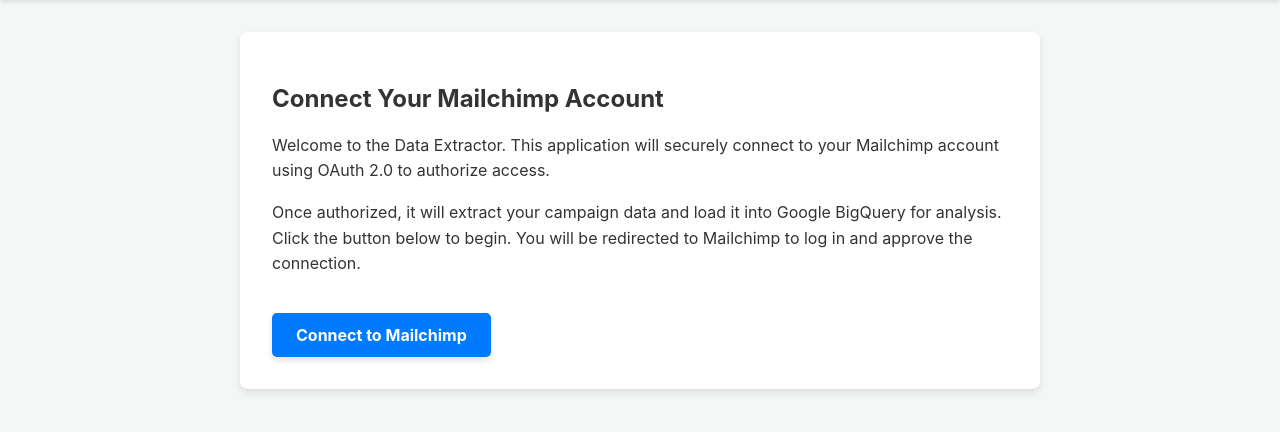
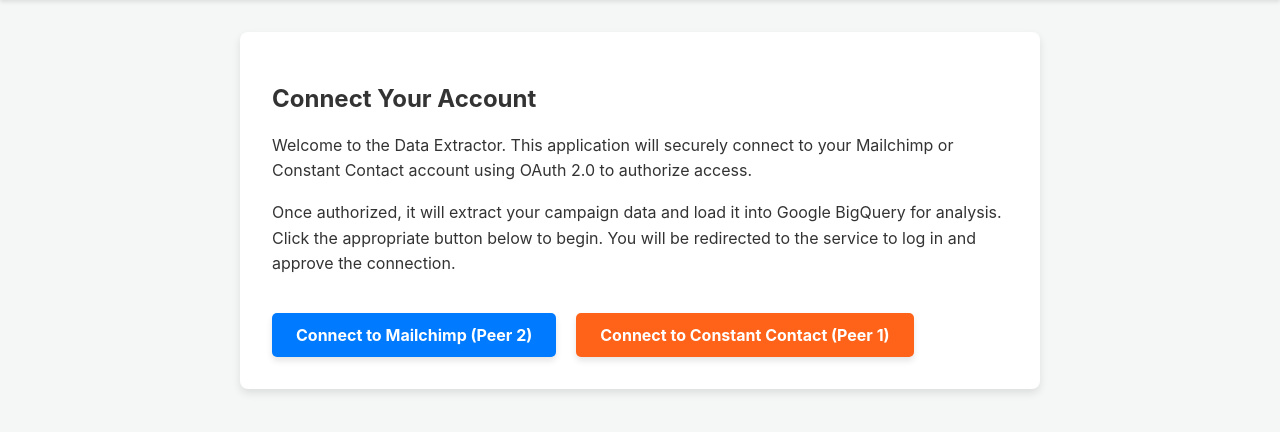
Before and after one commit to nllaeder/laeder_mis581_capstone, a Flask app: page / in a window 1280 px wide. Shown: the part 73-505 px from the top of the page. Run offline with Flask 2, Linux system fonts and the light colour scheme.

Commit message:
mailchimp working, cc not

```diff
--- a/app.py
+++ b/app.py
@@ -2,6 +2,7 @@
 import requests
 import json
 import uuid
+import base64
 from urllib.parse import urlparse, parse_qs
 from flask import Flask, request, redirect, session, url_for, render_template
 from google.cloud import secretmanager
@@ -13,23 +14,15 @@
 app.secret_key = os.urandom(24) # Needed for session management
 
 # --- Configuration ---
-# Load from environment variables. Ensure these are set in your environment.
 GCP_PROJECT_ID = os.environ.get("GCP_PROJECT_ID")
 MAILCHIMP_CLIENT_ID = os.environ.get("MAILCHIMP_CLIENT_ID")
 MAILCHIMP_CLIENT_SECRET = os.environ.get("MAILCHIMP_CLIENT_SECRET")
+CONSTANT_CONTACT_CLIENT_ID = os.environ.get("CONSTANT_CONTACT_CLIENT_ID")
+CONSTANT_CONTACT_CLIENT_SECRET = os.environ.get("CONSTANT_CONTACT_CLIENT_SECRET")
 
-# --- Diagnostic Prints ---
-print("-" * 40)
-print("Checking environment variables...")
-print(f"GCP_PROJECT_ID loaded: {GCP_PROJECT_ID is not None}")
-print(f"MAILCHIMP_CLIENT_ID loaded: {MAILCHIMP_CLIENT_ID is not None}")
-print(f"MAILCHIMP_CLIENT_SECRET loaded: {MAILCHIMP_CLIENT_SECRET is not None}")
-print("If any are False, check your .env file.")
-print("-" * 40)
-
-# IMPORTANT: This must match the "Redirect URI" in your Mailchimp OAuth App settings.
-# For local testing, it will be http://127.0.0.1:5000/callback
+# IMPORTANT: This must match the "Redirect URI" in your App settings.
 REDIRECT_URI = "http://34.74.242.84:5000/callback"
+CC_REDIRECT_URI = "http://34.74.242.84:5000/cc_callback/"
 
 def store_secret(project_id: str, secret_id: str, payload: dict):
     """Stores a secret in Google Cloud Secret Manager."""
@@ -40,6 +33,7 @@
     try:
         client.get_secret(request={"name": secret_name})
     except Exception:
+        print(f"Secret {secret_id} not found. Creating it now.")
         client.create_secret(
             request={
                 "parent": parent,
@@ -51,24 +45,27 @@
     client.add_secret_version(
         request={"parent": secret_name, "payload": {"data": payload_bytes}}
     )
-    print(f"Successfully stored token in secret: {secret_id}")
+    print(f"Successfully stored/updated token in secret: {secret_id}")
 
 
 @app.route("/")
 def index():
-    """Homepage with a link to start the authorization process."""
+    """Homepage with links to start the authorization process."""
     return render_template('index.html')
 
 
 @app.route("/authorize")
 def authorize():
-    """Redirects user to Mailchimp for authorization."""
+    """Redirects user to Mailchimp for authorization. Now accepts a peer id."""
+    ### CHANGE START ###
+    peer_id = request.args.get('peer', 'unknown') # e.g., /authorize?peer=2
     if not all([GCP_PROJECT_ID, MAILCHIMP_CLIENT_ID, MAILCHIMP_CLIENT_SECRET]):
         return "Error: Environment variables are not set.", 500
 
-    # Create a state token to prevent CSRF attacks.
-    state = str(uuid.uuid4())
+    state_uuid = str(uuid.uuid4())
+    state = f"{state_uuid}|peer_id={peer_id}" # Embed peer_id in the state
     session['state'] = state
+    ### CHANGE END ###
 
     auth_url = (
         f"https://login.mailchimp.com/oauth2/authorize?"
@@ -78,12 +75,46 @@
     return redirect(auth_url)
 
 
+@app.route("/cc_authorize")
+def cc_authorize():
+    """Redirects user to Constant Contact for authorization. Now accepts a peer id."""
+    ### CHANGE START ###
+    peer_id = request.args.get('peer', 'unknown') # e.g., /cc_authorize?peer=1
+    if not all([GCP_PROJECT_ID, CONSTANT_CONTACT_CLIENT_ID, CONSTANT_CONTACT_CLIENT_SECRET]):
+        return "Error: Constant Contact environment variables are not set.", 500
+
+    # --- DIAGNOSTIC PRINT for Client ID ---
+    print(f"--- Using Constant Contact Client ID: {CONSTANT_CONTACT_CLIENT_ID} ---")
+    # ---
+
+    state_uuid = str(uuid.uuid4())
+    state = f"{state_uuid}|peer_id={peer_id}" # Embed peer_id in the state
+    session['cc_state'] = state
+    ### CHANGE END ###
+
+    auth_url = (
+        f"https://identity.constantcontact.com/oauth2/aus1lm3ry9mF7x2Ja0h8/v1/authorize?" # <-- Use THIS base URL
+        f"response_type=code&client_id={CONSTANT_CONTACT_CLIENT_ID}"
+        f"&redirect_uri={CC_REDIRECT_URI}&scope=contact_data&state={state}"
+    )
+    return redirect(auth_url)
+
+
 @app.route("/callback")
 def callback():
     """Handles the callback from Mailchimp after authorization."""
     # --- 1. Security Check: Validate State ---
-    if request.args.get('state') != session.pop('state', None):
+    state_from_mc = request.args.get('state')
+    state_from_session = session.pop('state', None)
+
+    if not state_from_mc or state_from_mc != state_from_session:
         return "Error: State mismatch. This could be a sign of a CSRF attack.", 400
+
+    # Extract peer_id from the state string
+    try:
+        peer_id = state_from_mc.split('|peer_id=')[1]
+    except (IndexError, TypeError):
+        peer_id = "unknown"
 
     # --- 2. Get Authorization Code ---
     auth_code = request.args.get("code")
@@ -99,35 +130,105 @@
         "redirect_uri": REDIRECT_URI,
         "code": auth_code,
     }
-    response = requests.post(token_url, data=token_data)
+    response = requests.post(token_url, json=token_data)
     if response.status_code != 200:
-        return f"Error exchanging code for token: {response.text}", 500
+        return f"Error exchanging code for token: {response.status_code} {response.text}", 500
     token_payload = response.json()
 
+    # --- DIAGNOSTIC PRINT ---
+    print("--- FRESH MAILCHIMP TOKEN DATA ---")
+    print(json.dumps(token_payload, indent=2))
+    print("----------------------------------")
+
     # --- 4. Get Server Prefix (Metadata) ---
-    metadata_url = "https://login.mailchimp.com/oauth2/metadata"
-    headers = {"Authorization": f"OAuth {token_payload['access_token']}"}
-    metadata_response = requests.get(metadata_url, headers=headers)
-    if metadata_response.status_code != 200:
-        return f"Error getting metadata: {metadata_response.text}", 500
-    metadata_payload = metadata_response.json()
+    try:
+        metadata_url = "https://login.mailchimp.com/oauth2/metadata"
+        headers = {"Authorization": f"OAuth {token_payload['access_token']}"}
+        metadata_response = requests.get(metadata_url, headers=headers)
+        metadata_response.raise_for_status() # Raise HTTPError for bad responses (4xx or 5xx)
+        token_payload['dc'] = metadata_response.json()["dc"]
+    except requests.exceptions.RequestException as e:
+        return f"Error fetching Mailchimp metadata: {e}", 500
+    except KeyError:
+        return "Error: 'dc' (server prefix) not found in Mailchimp metadata response.", 500
 
     # --- 5. Combine and Store Token ---
-    full_token_data = {**token_payload, "dc": metadata_payload.get("dc")}
-    secret_id = "mailchimp_oauth_token"  # Using a fixed name for simplicity
+    secret_id = f"peer{peer_id}_mailchimp_token"
+    print(f"Received tokens for Mailchimp peer: {peer_id}. Storing in secret: {secret_id}")
 
     if not GCP_PROJECT_ID:
         return "Error: GCP_PROJECT_ID environment variable not set.", 500
 
     try:
-        store_secret(GCP_PROJECT_ID, secret_id, full_token_data)
+        store_secret(GCP_PROJECT_ID, secret_id, token_payload)
     except Exception as e:
         return f"Error storing secret in GCP Secret Manager: {e}", 500
 
     return "<h1>Success!</h1><p>Authorization complete. Your Mailchimp token has been securely stored.</p>"
 
 
+@app.route("/cc_callback")
+def cc_callback():
+    """Handles the callback from Constant Contact after authorization."""
+    # --- 1. Security Check: Validate State ---
+    state_from_cc = request.args.get('state')
+    state_from_session = session.pop('cc_state', None)
+
+    if not state_from_cc or state_from_cc != state_from_session:
+        return "Error: State mismatch. This could be a sign of a CSRF attack.", 400
+
+    # Extract peer_id from the state string
+    try:
+        peer_id = state_from_cc.split('|peer_id=')[1]
+    except (IndexError, TypeError):
+        peer_id = "unknown"
+
+    # --- 2. Get Authorization Code ---
+    auth_code = request.args.get("code")
+    if not auth_code:
+        return "Error: No authorization code provided by Constant Contact.", 400
+
+    # --- 3. Exchange Code for Access Token ---
+    token_url = "https://authz.constantcontact.com/oauth2/default/v1/token"
+    auth_string = f"{CONSTANT_CONTACT_CLIENT_ID}:{CONSTANT_CONTACT_CLIENT_SECRET}"
+    auth_header = base64.b64encode(auth_string.encode("utf-8")).decode("utf-8")
+    headers = {
+        "Authorization": f"Basic {auth_header}",
+        "Content-Type": "application/x-www-form-urlencoded"
+    }
+    token_data = {
+        "grant_type": "authorization_code",
+        "redirect_uri": CC_REDIRECT_URI,
+        "code": auth_code,
+    }
+
+    response = requests.post(token_url, headers=headers, data=token_data)
+
+    if response.status_code != 200:
+        return f"Error exchanging code for token: {response.status_code} {response.text}", 500
+
+    token_payload = response.json()
+
+    # THIS IS THE CRITICAL DIAGNOSTIC PRINT
+    print("--- FRESH CONSTANT CONTACT TOKEN DATA ---")
+    print(json.dumps(token_payload, indent=2))
+    print("-----------------------------------------")
+
+    # --- 4. Store Token ---
+    # Make the secret name dynamic based on the peer
+    secret_id = f"peer{peer_id}_constant_contact_token"
+    print(f"Received tokens for Constant Contact peer: {peer_id}. Storing in secret: {secret_id}")
+
+    if not GCP_PROJECT_ID:
+        return "Error: GCP_PROJECT_ID environment variable not set.", 500
+
+    try:
+        store_secret(GCP_PROJECT_ID, secret_id, token_payload)
+    except Exception as e:
+        return f"Error storing secret in GCP Secret Manager: {e}", 500
+
+    return "<h1>Success!</h1><p>Authorization complete. Your Constant Contact token has been securely stored.</p>"
+
+
 if __name__ == "__main__":
-    # Note: This is for local development only.
-    # For production, use a proper WSGI server like Gunicorn.
     app.run(host='0.0.0.0', port=5000, debug=True)
--- a/templates/index.html
+++ b/templates/index.html
@@ -1,21 +1,28 @@
 {% extends "base.html" %}
 
-{% block title %}Connect to Mailchimp{% endblock %}
+{% block title %}Connect to Service{% endblock %}
 
 {% block content %}
-    <h2>Connect Your Mailchimp Account</h2>
+    <h2>Connect Your Account</h2>
     <p>
-        Welcome to the Data Extractor. This application will securely connect to your Mailchimp account
+        Welcome to the Data Extractor. This application will securely connect to your Mailchimp or Constant Contact account
         using OAuth 2.0 to authorize access.
     </p>
     <p>
         Once authorized, it will extract your campaign data and load it into Google BigQuery for analysis.
-        Click the button below to begin. You will be redirected to Mailchimp to log in
+        Click the appropriate button below to begin. You will be redirected to the service to log in
         and approve the connection.
     </p>
     <br>
-    <a href="{{ url_for('authorize') }}" class="button">Connect to Mailchimp</a>
+    <div class="button-container">
+        <a href="{{ url_for('authorize', peer=2) }}" class="button">Connect to Mailchimp (Peer 2)</a>
+        <a href="{{ url_for('cc_authorize', peer=1) }}" class="button cc-button">Connect to Constant Contact (Peer 1)</a>
+    </div>
     <style>
+        .button-container {
+            display: flex;
+            gap: 20px; /* space between buttons */
+        }
         .button {
             display: inline-block;
             padding: 12px 24px;
@@ -32,10 +39,16 @@
             box-shadow: 0 4px 6px rgba(0,0,0,0.1);
             transition: all 0.2s ease-in-out;
         }
+        .button.cc-button {
+            background-color: #ff6319; /* A different color for CC */
+        }
         .button:hover {
             background-color: #0069d9;
             transform: translateY(-2px);
             box-shadow: 0 6px 8px rgba(0,0,0,0.15);
+        }
+        .button.cc-button:hover {
+            background-color: #e6540e;
         }
         .button:active {
             background-color: #0062cc;
```
